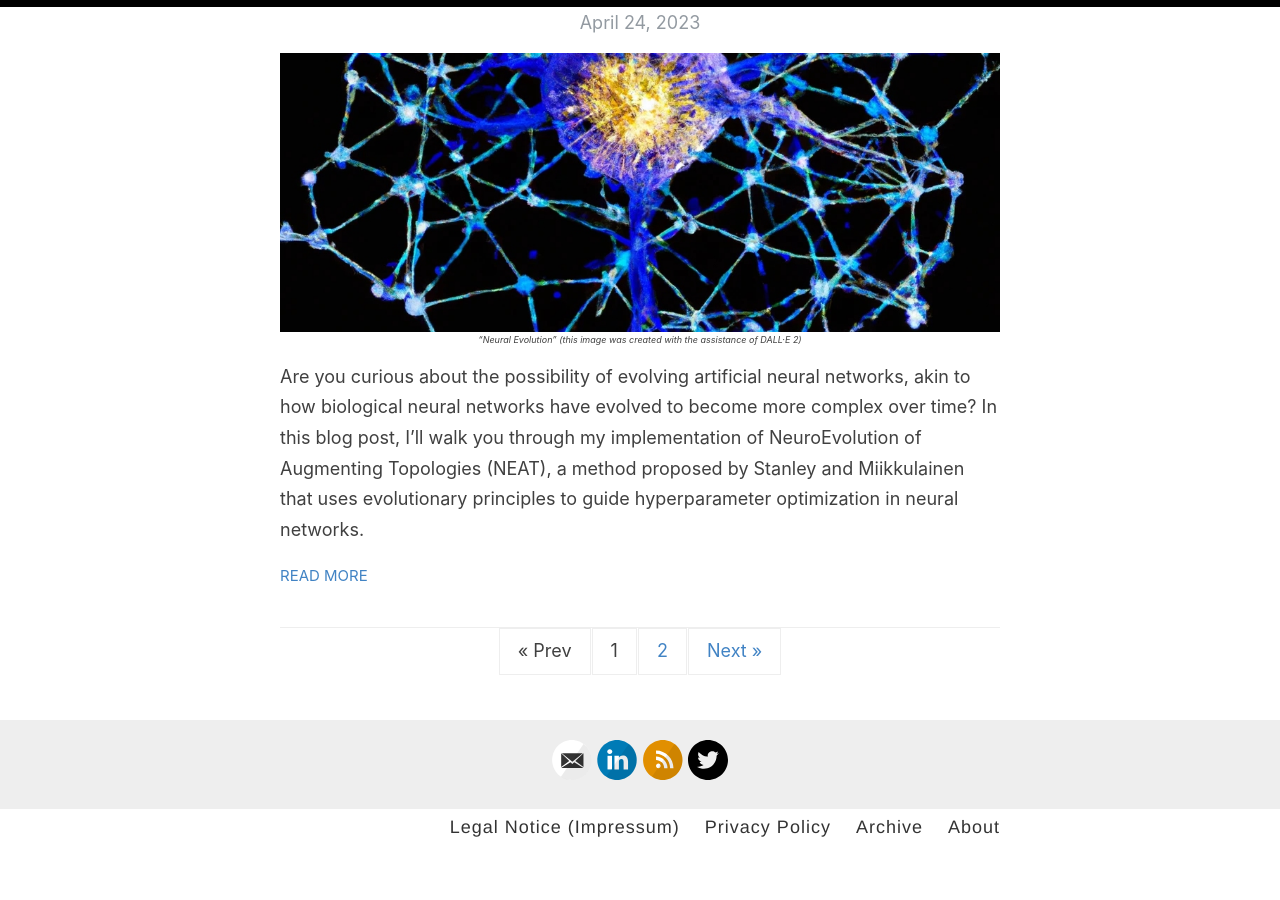
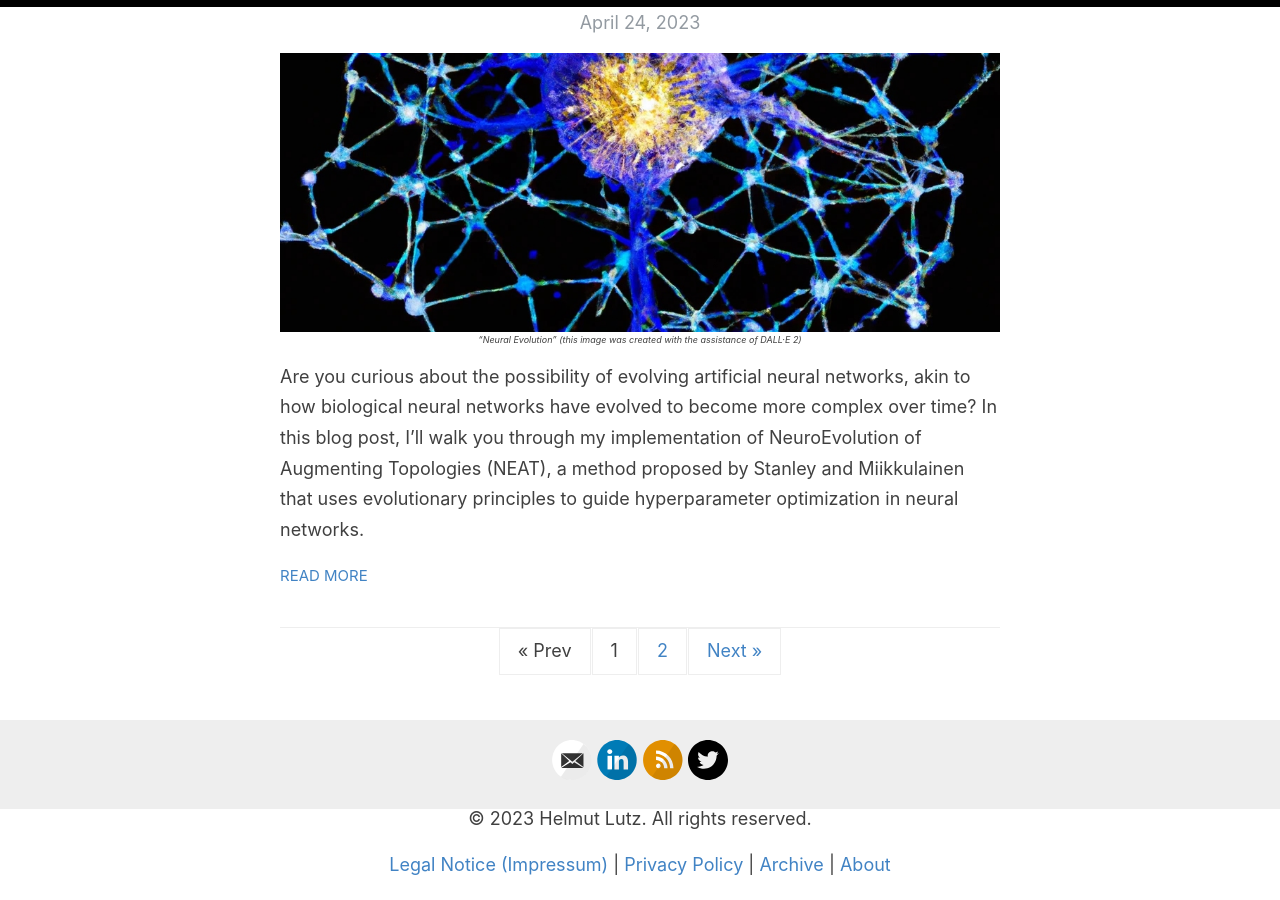
Before and after one commit to helmutlutz/blog, a Jekyll site: the page built from docs/index.html, in a window 1280 px wide and 900 px high, scrolled down 3787 px. Built offline with Jekyll 4.4.1, drawn with Linux system fonts in a browser that asks for light colours; the list of posts is cut into pages by our own code; before the commit the page ends 4630 px from its top, so only the background shows below that.

Commit message:
Modified Footer format

```diff
--- a/docs/_layouts/default.html
+++ b/docs/_layouts/default.html
@@ -20,7 +22,8 @@
     <div class="wrapper-masthead">
       <div class="container">
         <header class="masthead clearfix">
-            <a href="{{ site.baseurl }}/" class="site-avatar"><img src="{{ site.baseurl }}{{ site.avatar }}" alt="{{ site.title }}" /></a>
+          <a href="{{ site.baseurl }}/" class="site-avatar"><img src="{{ site.baseurl }}{{ site.avatar }}"
+              alt="{{ site.title }}" /></a>
 
           <div class="site-info">
             <h1 class="site-name"><a href="{{ site.baseurl }}/">{{ site.name }}</a></h1>
@@ -46,17 +49,16 @@
       <div class="container">
         <footer class="footer">
           {% include svg-icons.html %}
-            <nav>
-              <a href="{{ site.baseurl }}/impressum">Legal Notice (Impressum)</a>
-              <a href="{{ site.baseurl }}/privacy">Privacy Policy</a>
-              <a href="{{ site.baseurl }}/archive">Archive</a>
+          <p>&copy; {{ "now" | date: "%Y" }} Helmut Lutz. All rights reserved.</p>
+          <a href="{{ site.baseurl }}/impressum">Legal Notice (Impressum)</a> |
+          <a href="{{ site.baseurl }}/privacy">Privacy Policy</a> |
+          <a href="{{ site.baseurl }}/archive">Archive</a> |
           <a href="{{ site.baseurl }}/about">About</a>
-            </nav>
         </footer>
       </div>
     </div>
   </div>
-
   {% include analytics.html %}
 </body>
+
 </html>
```
Also changed, not shown: other parts of docs/_layouts/default.html (+3 -1 lines). Lines whose indentation alone changed are shown as unchanged.
